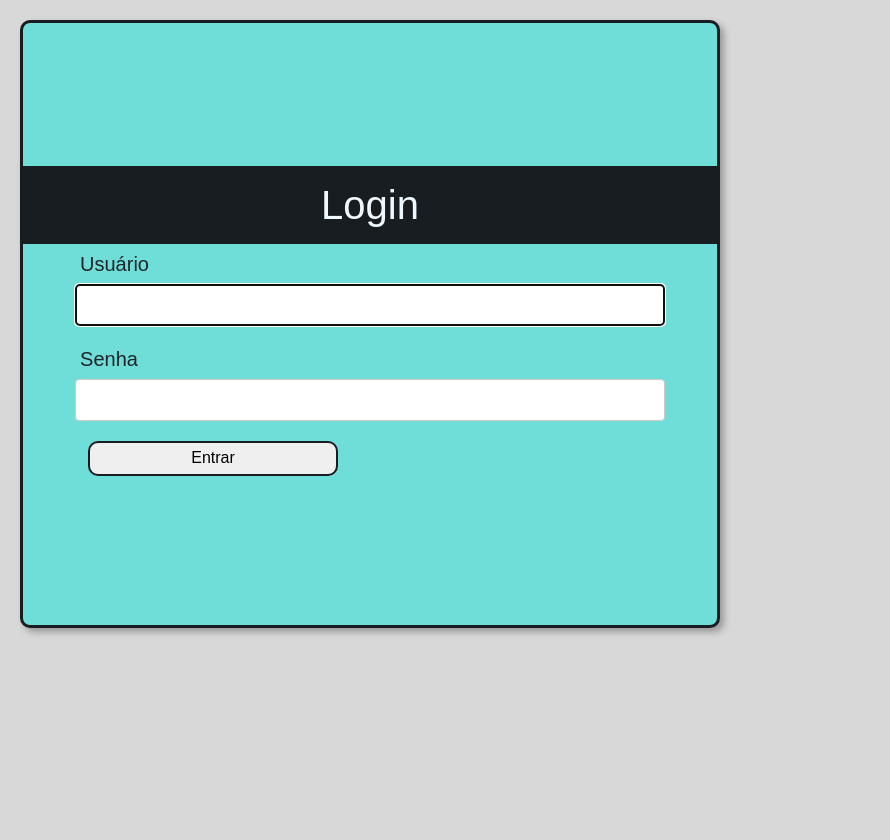
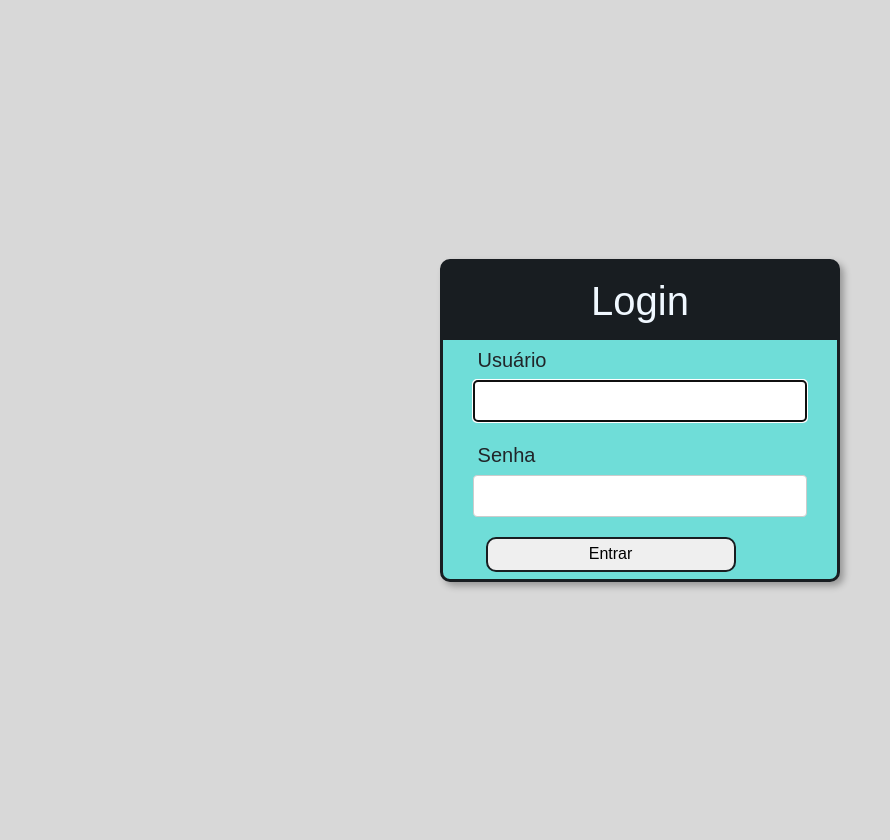
Before and after one commit to Gabr1elaugus700/Ambielle, a Django app: page /user/login/ in a window 1280 px wide. Shown: the whole page, without its empty margins (0-890 px from the left). Before the commit the page ends 635 px from the top, so only its background shows below. Run offline with Django 5.2, Linux system fonts and the light colour scheme; some web fonts are replaced.

Commit message:
Adiciona estilos para a página de login e ajusta a estrutura do formulário

```diff
--- a/base_static/global/css/forms.css
+++ b/base_static/global/css/forms.css
@@ -6,7 +6,7 @@ h1{
     display: flex;
     justify-content: center;
     align-content: center;
-
+    width: 100%;
 }
 .tela-form{
     width: 700px;
@@ -19,6 +19,7 @@ h1{
     border: var(--secondary-color) solid 3px ;
     border-radius: 10px;
     box-shadow: 4px 4px 7px rgba(0, 0, 0, 0.3);
+    margin: auto 0;
 }
 
 
@@ -103,3 +104,15 @@ select.form-control {
     color: aliceblue;
     background-color: var(--secondary-color);
 }
+
+/* Estilos específicos para a página de login */
+.containerForm.login-page {
+    height: 100vh;
+    display: flex;
+    align-items: center;
+    justify-content: center;
+}
+
+.login-form {
+    width: 400px;
+}
--- a/base_static/global/css/relatorios.css
+++ b/base_static/global/css/relatorios.css
@@ -4,6 +4,7 @@
     align-items: center;
     padding: 15px;
     font-family: var(--secondary-font);
+    margin-top: 25px;
 }
 
 .lista-Relatorios {
--- a/workflow/templates/workflow/login.html
+++ b/workflow/templates/workflow/login.html
@@ -2,8 +2,8 @@
 
 {% block content %}
 
-<div class="containerForm">
-    <div class="tela-form">
+<div class="containerForm login-page">
+    <div class="tela-form login-form">
       <div class="title-form">
         <h1>Login</h1>
       </div>
```
Also changed, not shown: db.sqlite3.
